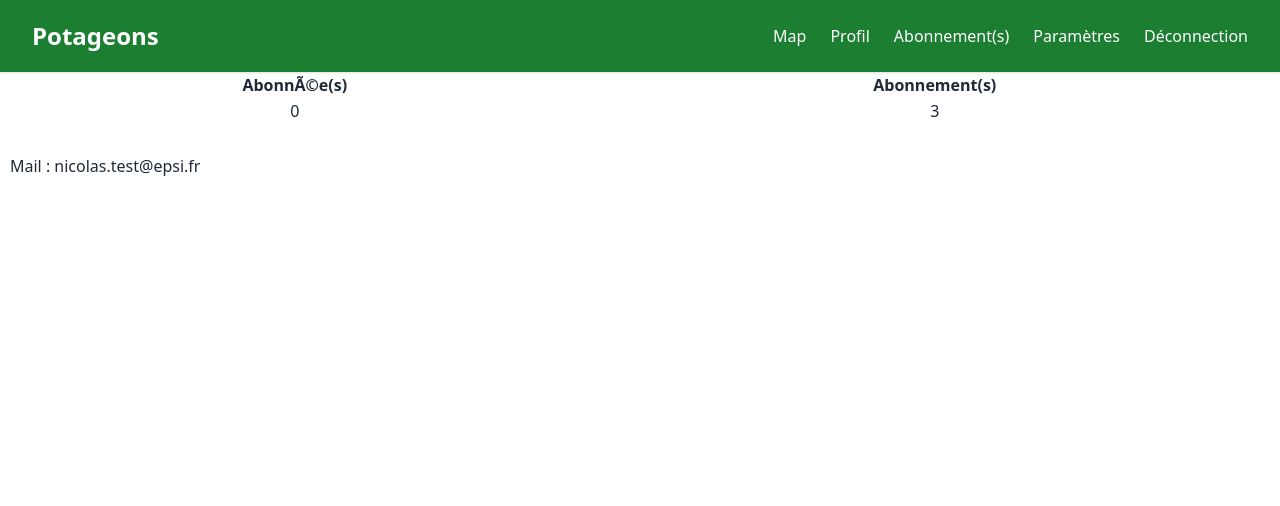
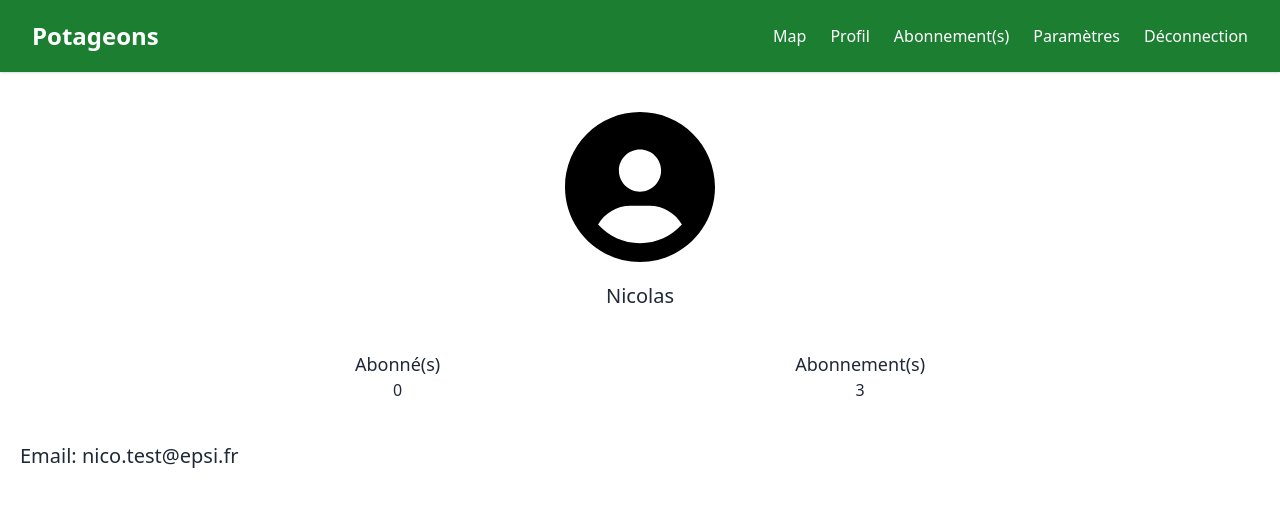
Before and after one commit to TheoROB/potageons, a Next.js app: page /profilUser in a window 1280 px wide. Shown: the top 506 px of the page. Built offline with nearby package versions, Linux system fonts and the light colour scheme.

Commit message:
done profilUser page

```diff
--- a/pages/profilUser.js
+++ b/pages/profilUser.js
@@ -1,21 +1,28 @@
 import React from 'react'
 import Layout from '../components/Layout'
+import Image from 'next/image'
+import usersolid from '/assets/circle-user-solid.svg'
 
 const ProfilUser = () => {
   return (
     <Layout>
-      <div>
-        <i class="fa-solid fa-circle-user"></i>
-        <table class="profil">
-          <th>AbonnÃ©e(s)</th>
-          <th>Abonnement(s)</th>
-          <tr>
-            <td>0</td>
-            <td>3</td>
-          </tr>
-        </table>
-        <p class="text">Mail : nicolas.test@epsi.fr</p>
-    </div>
+      <div className="mt-10">
+        <div className="flex flex-col items-center">
+        <Image src={usersolid} alt="" width={200} height={150} />
+          <p class="text-xl mt-5">Nicolas</p>
+        </div>
+        <div className="flex justify-evenly mt-10">
+          <div className="flex flex-col items-center">
+            <p className="text-lg">Abonné(s)</p>
+            <p>0</p>
+          </div>
+          <div className="flex flex-col items-center">
+            <p className="text-lg">Abonnement(s)</p>
+            <p>3</p>
+          </div>
+        </div>
+        <p className='mt-10 ml-5 text-xl'>Email: nico.test@epsi.fr</p>
+      </div>
     </Layout>
   )
 }
```
Also changed, not shown: assets/circle-user-solid.svg (added).
